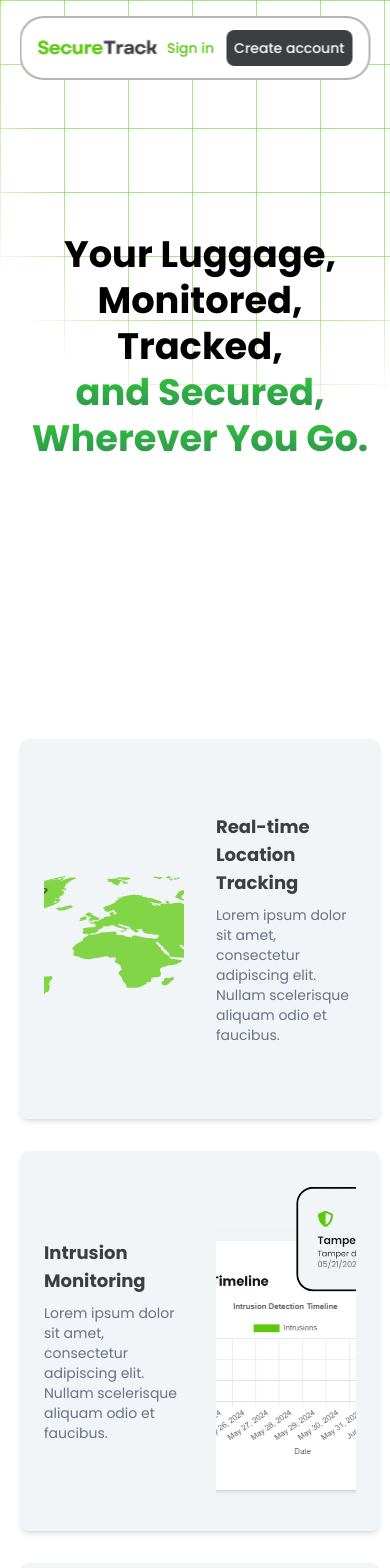
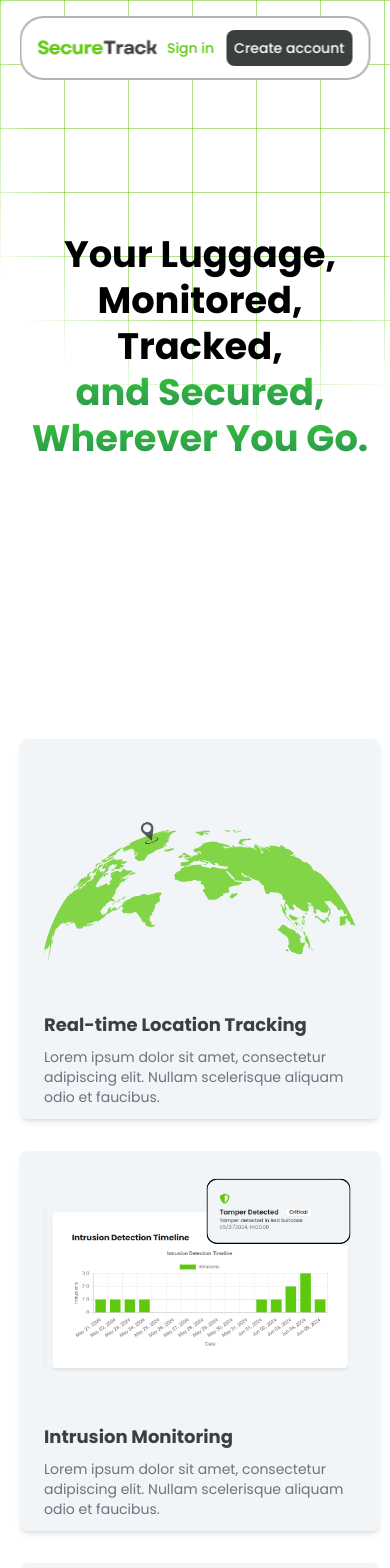
Before and after one commit to ygfest/secure-track-admin, a React (Vite) app in the folder client/: page / in a window 390 px wide. Shown: the top 1568 px of the page. Built offline with nearby package versions, Linux system fonts and the light colour scheme.

Commit message:
Fixed the responsiveness for mobile devices

```diff
--- a/client/src/home/home.jsx
+++ b/client/src/home/home.jsx
@@ -79,16 +79,16 @@ export default function Home() {
               ref={(el) => (cardsRef.current[idx] = el)}
               className={`flex items-center justify-between gap-8 p-6 h-[380px] rounded-lg shadow-md bg-light-gray ${
                 idx % 2 === 0 ? "flex-row" : "flex-row-reverse"
-              }`}
+              } flex-wrap md:flex-nowrap`} // Added flex-wrap for responsiveness
             >
-              <div className="w-1/2 flex justify-center items-center">
+              <div className="w-full md:w-1/2 flex justify-center items-center">
                 <img
                   src={feature.image}
                   alt={feature.title}
-                  className="w-[500px] h-[320px] object-cover"
+                  className="w-full max-w-[500px] h-auto object-cover"
                 />
               </div>
-              <div className="w-1/2 space-y-2 text-left">
+              <div className="w-full md:w-1/2 space-y-2 text-left mt-4 md:mt-0">
                 <h3 className="text-lg font-bold text-secondary">
                   {feature.title}
                 </h3>
```
